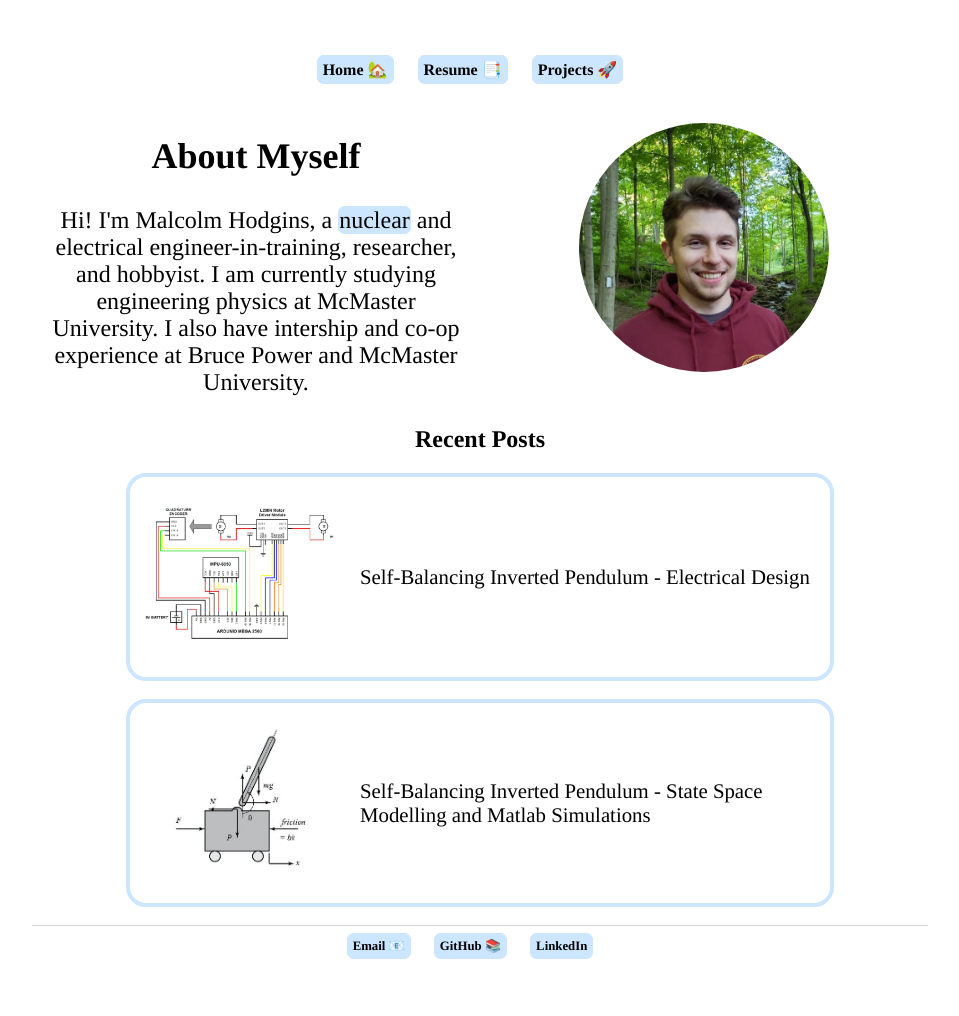
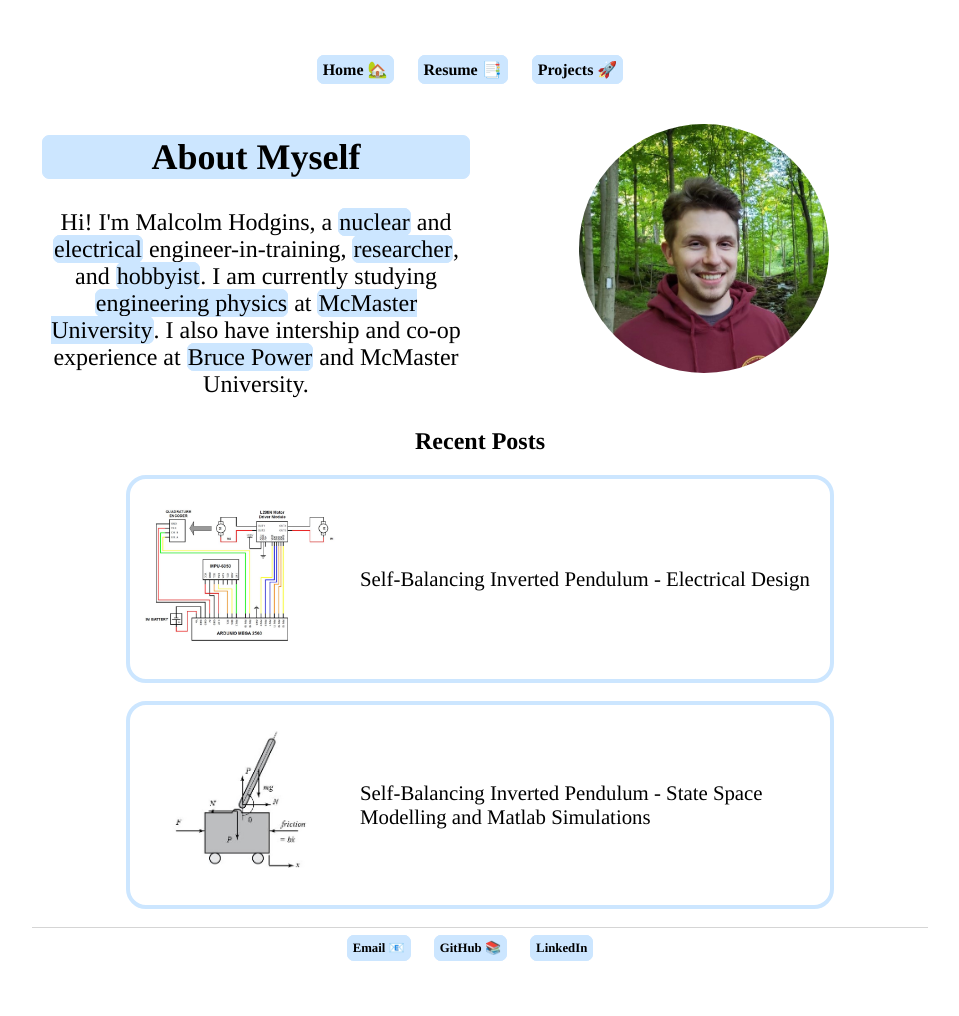
Before and after one commit to MalcolmHodgins/MalcolmHodgins.github.io, a Jekyll site: the page built from index.html, in a window 1280 px wide. Shown: the whole page, without its empty margins (160-1119 px from the left). Built offline with Jekyll 4.4.1, drawn with Linux system fonts in a browser that asks for light colours.

Commit message:
adding buttons to home page

```diff
--- a/css/main.css
+++ b/css/main.css
@@ -83,6 +83,12 @@ a:hover {
   background-color: #cce6ff;
 }
 
+.button_header {
+  border: 1px solid #cce6ff;
+  border-radius: 7px;
+  background-color: #cce6ff;
+}
+
 h1 {
     font-size: 3em;
     font-family:'Times', 'Serif';
--- a/index.html
+++ b/index.html
@@ -4,8 +4,8 @@ title: Malcolm Hodgins, Engineering Student
 ---
 <div class="flex-container-home-intro">
 	<div>
-		<h2> About Myself </h2>
-		Hi! I'm Malcolm Hodgins, a <a href="nuclear-experience" class="button">nuclear</a> and electrical engineer-in-training, researcher, and hobbyist. I am currently studying engineering physics at McMaster University. I also have intership and co-op experience at Bruce Power and McMaster University.
+		<h2 class="button_header"> About Myself </h2>
+		Hi! I'm Malcolm Hodgins, a <a href="nuclear-experience" class="button">nuclear</a> and <a href="electrical-experience" class="button">electrical</a> engineer-in-training, <a href="research-experience" class="button">researcher</a>, and <a href="hobbyist-experience" class="button">hobbyist</a>. I am currently studying <a href="https://en.wikipedia.org/wiki/Engineering_physics" class="button">engineering physics</a> at <a href="https://www.mcmaster.ca/" class="button">McMaster University</a>. I also have intership and co-op experience at <a href="https://www.brucepower.com/what-we-do/" class="button">Bruce Power</a> and McMaster University.
 	</div>
 	<div>
 		<img src="/images/home_page/profile.jpg">
```
